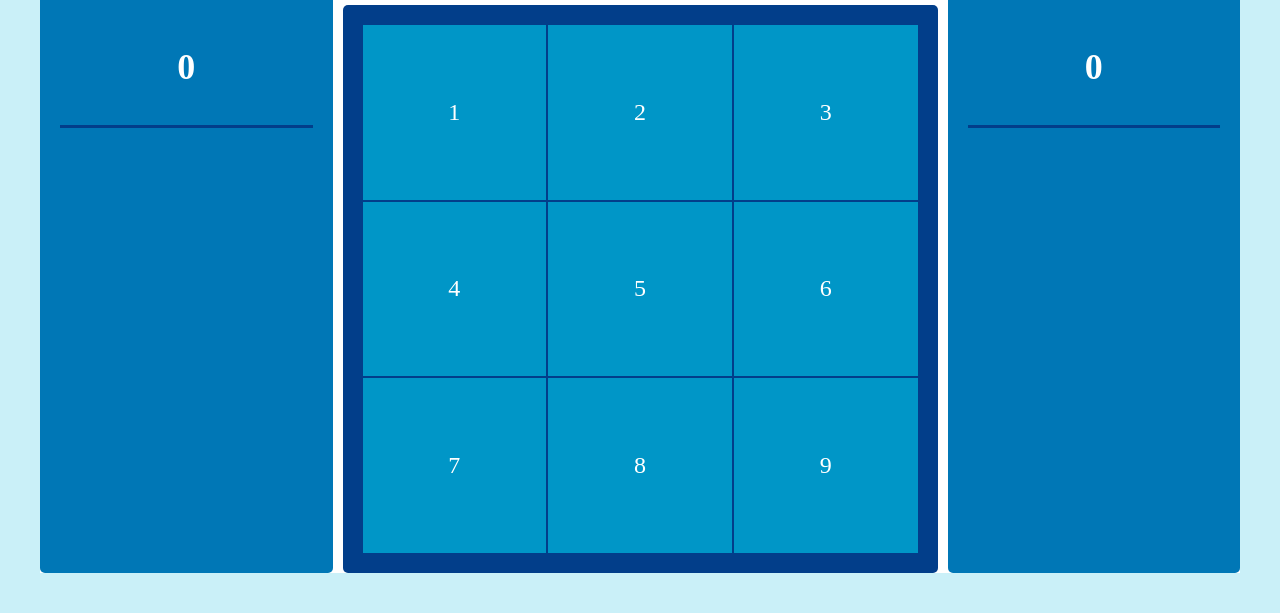
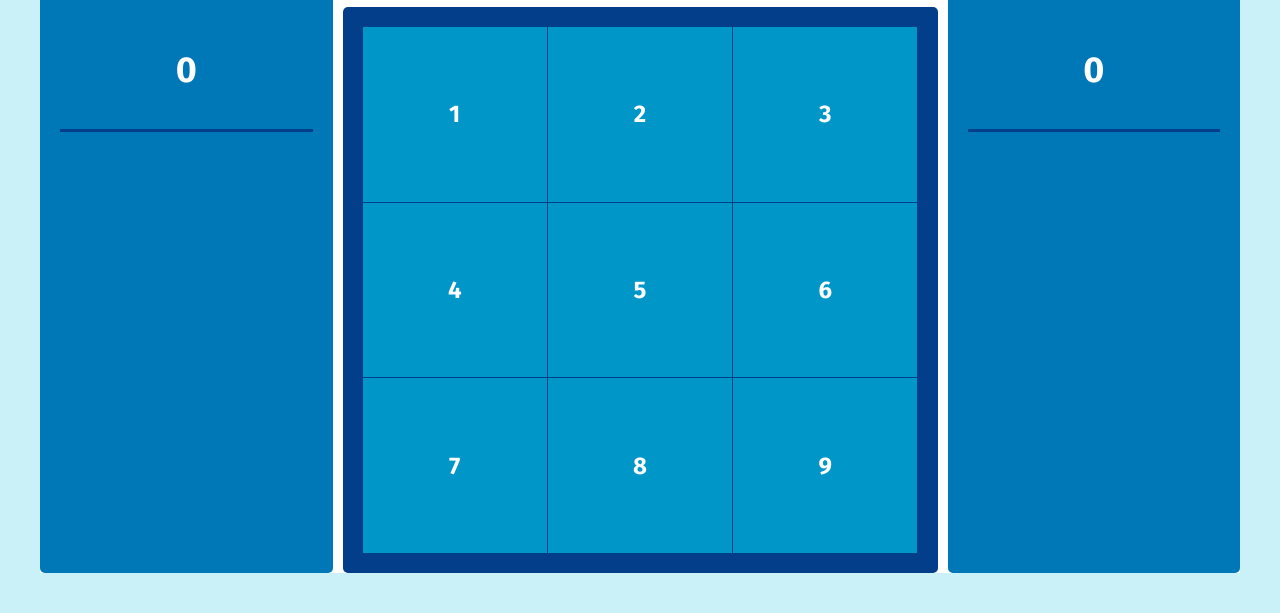
Before and after one commit to JWoltjen/Tic-Tac-Toe-Project, a plain HTML site: page index.html in a window 1280 px wide. Shown: the part 187-800 px from the top of the page. Drawn offline with Linux system fonts and the light colour scheme.

Commit message:
Update font-family selection in .body

```diff
--- a/index.html
+++ b/index.html
@@ -1,8 +1,7 @@
 <html>
   <head>
     <link href="styles.css" rel ="stylesheet" type="text/css">
-      <link href="https://fonts.googleapis.com/css2?family=Open+Sans:wght@700&display=swap" rel="stylesheet">
-      <link href="https://fonts.googleapis.com/css2?family=Open+Sans:wght@300&display=swap" rel="stylesheet">
+      <link href="https://fonts.googleapis.com/css2?family=Fira+Sans:wght@700&display=swap" rel="stylesheet">
       <meta name="viewport" content="width=device-width, initial-scale=1.0">
   </head>
     <body>
--- a/styles.css
+++ b/styles.css
@@ -1,6 +1,7 @@
 body {
   margin: 40px;
-  background-color: #CAF0F8
+  background-color: #CAF0F8;
+  font-family: 'Fira Sans', sans-serif;
 }
 
 .wrapper {
@@ -61,7 +62,7 @@ body {
         grid-column: 2 / span 2 ;
         grid-row: 2 / span 1;
         display: grid;
-        grid-gap: 2px;
+        grid-gap: 1px;
         background-color: #023E8A;
         grid-template-columns: 1fr 1fr 1fr;
         grid-template-rows: 1fr 1fr 1fr;
```
